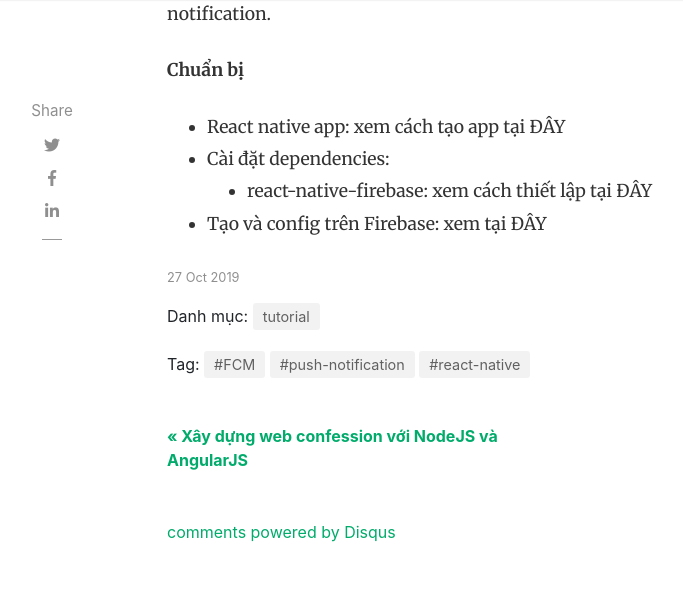
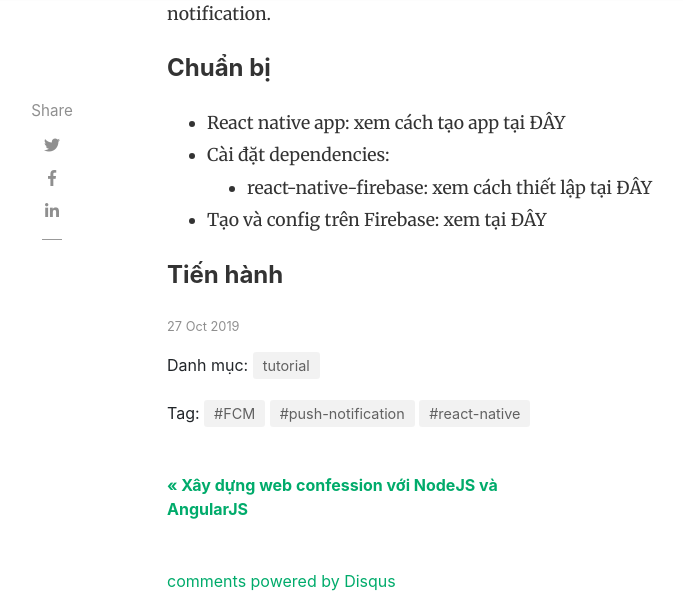
Before and after one commit to tuitucode/tuitucode.github.io, a Jekyll site: the page built from _posts/2019-10-27-push-notification-w-FCM-in-react-native.md, in a window 1280 px wide and 900 px high, scrolled down 3671 px, cut to the strip 0-608 px from the top of the window. Shown: the whole strip, without its empty margins (118-801 px from the left). Built offline with Jekyll 4.4.1, drawn with Linux system fonts in a browser that asks for light colours; nearby versions of some CDN libraries; comment, search, counter and statistics services are not loaded.

Commit message:
Create 2019-10-27-push-notification-w-FCM-in-react-native.md

```diff
--- a/_posts/2019-10-27-push-notification-w-FCM-in-react-native.md
+++ b/_posts/2019-10-27-push-notification-w-FCM-in-react-native.md
@@ -73,9 +73,11 @@ Phew~! Phần lý thuyết đã xong, Giờ hãy bật Editor lên và code thô
 ### Coding
 Tổng quan 1 chút: mình sẽ dùng React Native bản 0.6 để code app và FCM bản 20.0 để push notification.
 
-**Chuẩn bị**
+#### Chuẩn bị
 - React native app: xem cách tạo app tại ĐÂY
 - Cài đặt dependencies:
 	- react-native-firebase: xem cách thiết lập tại ĐÂY
 
 - Tạo và config trên Firebase: xem tại ĐÂY
+
+#### Tiến hành
```
